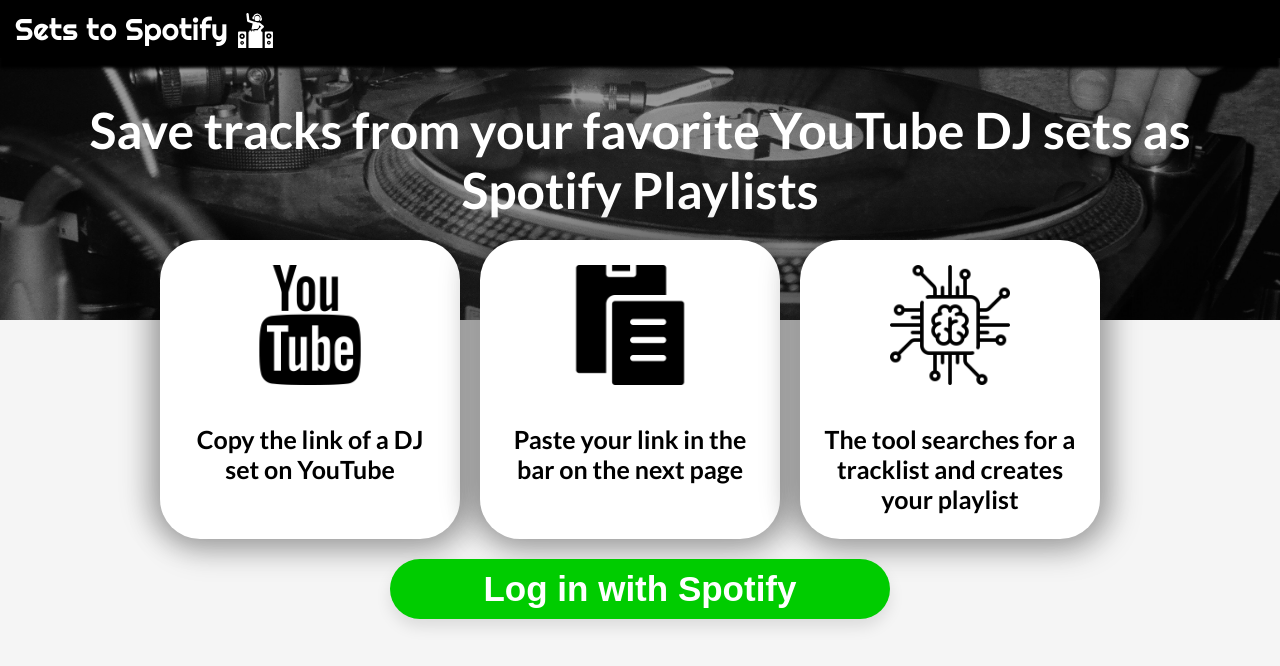
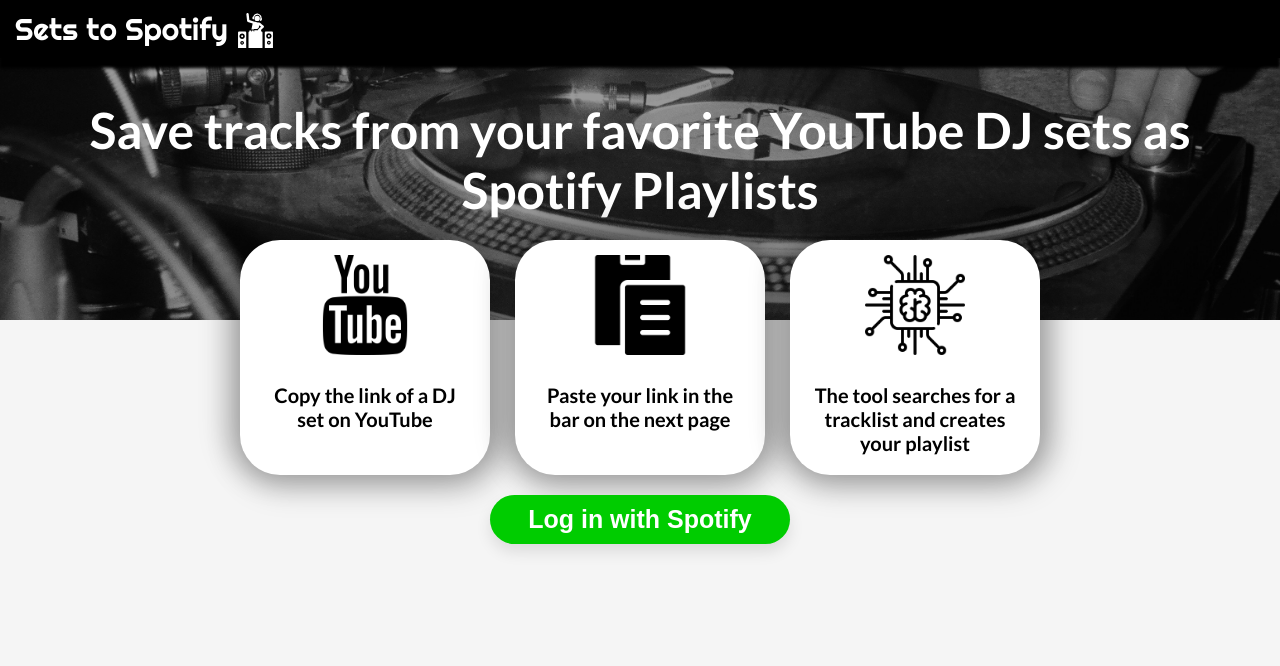
Before and after one commit to akjadoon/sets-to-spotify, a React (Create React App) app in the folder frontend/mix-to-playlist/: page / in a window 1280 px wide. Shown: the top 666 px of the page. Built offline with nearby package versions, Linux system fonts and the light colour scheme; no server answers.

Commit message:
Fixes issue where components appear too large

```diff
--- a/frontend/mix-to-playlist/src/App.css
+++ b/frontend/mix-to-playlist/src/App.css
@@ -17,7 +17,7 @@
 }
 
 .log-in-btn {
-  font-size: 35px;
+  font-size: 25px;
   font-weight: bold;
   color: #fff;
   background-color: #0c0;
@@ -30,7 +30,7 @@
   grid-area: button;
   margin-top: 20px;
   padding: 10px 0px;
-  width: 500px;
+  width: 300px;
   }
 
 .log-in-btn:hover {
@@ -43,7 +43,7 @@
 .PageContainer {
   display: grid;
   grid-template-rows: auto;
-  grid-template-columns: auto 500px auto;
+  grid-template-columns: auto 300px auto;
   grid-template-areas:
   "card card card"
   ". button .";
@@ -52,10 +52,9 @@
 .CardContainer {
   grid-area: card;
   display: flex;
-  justify-content: center;
-  flex-wrap: wrap;
+  justify-content: space-between;
   background-color: whitesmoke;
-
+  width: 800px
 }
 
 .call-to-action {
@@ -70,6 +69,7 @@
     .CardContainer {
         flex-direction: column;
         align-items: center;
+        width: auto;
     }
     .call-to-action{
       font-size: 30px;
--- a/frontend/mix-to-playlist/src/components/InstructionCard.css
+++ b/frontend/mix-to-playlist/src/components/InstructionCard.css
@@ -2,19 +2,17 @@
 .Card {
     background-color: white;
     color: black;
-    font-size: 200px;
-    width: 300px;
+    width: 250px;
     overflow-wrap: break-word;
     margin-top: -10vh;
-    font-size: 20px;
-    margin-right: 20px;
+    /* margin-right: 20px; */
     border-radius: 40px;
     box-shadow: 5px 5px 30px 7px rgba(0,0,0,0.25), -5px -5px 30px 7px rgba(0,0,0,0.22);
 }
 
 .Card img {
-    margin: 25px 0px 10px 0px;
-    height: 120px;
+    margin: 15px 0px 5px 0px;
+    height: 100px;
   }
 
 @media only screen and (max-width: 1250px) {
--- a/frontend/mix-to-playlist/src/components/InstructionCard.js
+++ b/frontend/mix-to-playlist/src/components/InstructionCard.js
@@ -6,7 +6,7 @@
     return(
             <div className="Card">
                 <img src={props.bgimg} alt={props.bgimg}/>
-                <div style={{padding: "0px 20px", fontSize: "25px"}}>
+                <div style={{padding: "0px 20px", fontSize: "20px"}}>
                     <p><strong>{props.text}</strong></p>
                 </div>
             </div>
```
